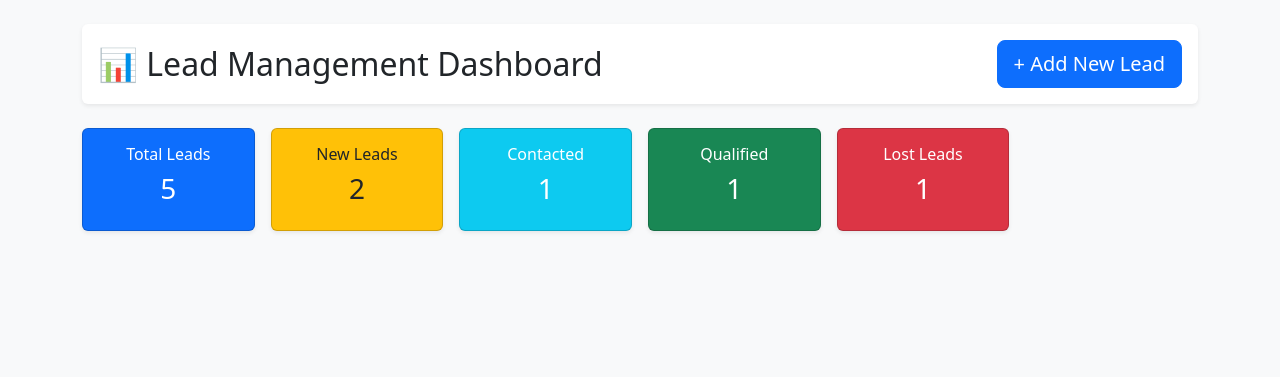
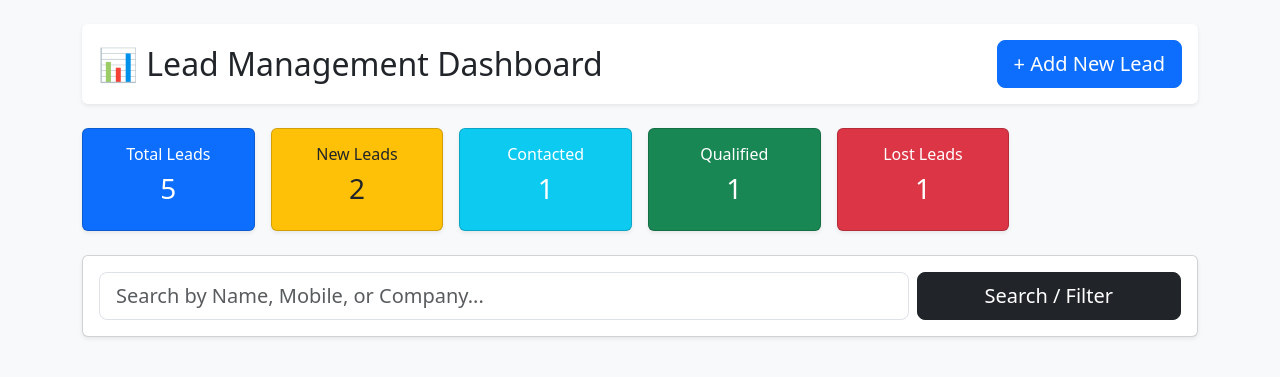
Before and after one commit to Sumitkumar2210/crm_lead_capture_system, a Flask app: page / in a window 1280 px wide. Shown: the top 377 px of the page. Run offline with Flask 3, Linux system fonts and the light colour scheme; data comes from the database, SQL or seed files in the repository.

Commit message:
Step-14: add search and filter form

```diff
--- a/templates/index.html
+++ b/templates/index.html
@@ -68,6 +68,20 @@
                 </div>
             </div>
         </div>
+        <!-- Search & Filter Form -->
+        <div class="card p-3 shadow-sm mb-4 bg-white">
+            <form method="GET" action="/" class="row g-2">
+
+                <div class="col-md-9 col-sm-8">
+                    <input type="text" name="search" class="form-control form-control-lg" placeholder="Search by Name, Mobile, or Company..." value="{{ search_query }}">
+                </div>
+
+                <div class="col-md-3 col-sm-4">
+                    <button type="submit" class="btn btn-dark btn-lg w-100">Search / Filter</button>
+                </div>
+
+            </form>
+        </div>
         </div>
 
     <script src="https://cdn.jsdelivr.net/npm/bootstrap@5.3.0/dist/js/bootstrap.bundle.min.js"></script>
```
